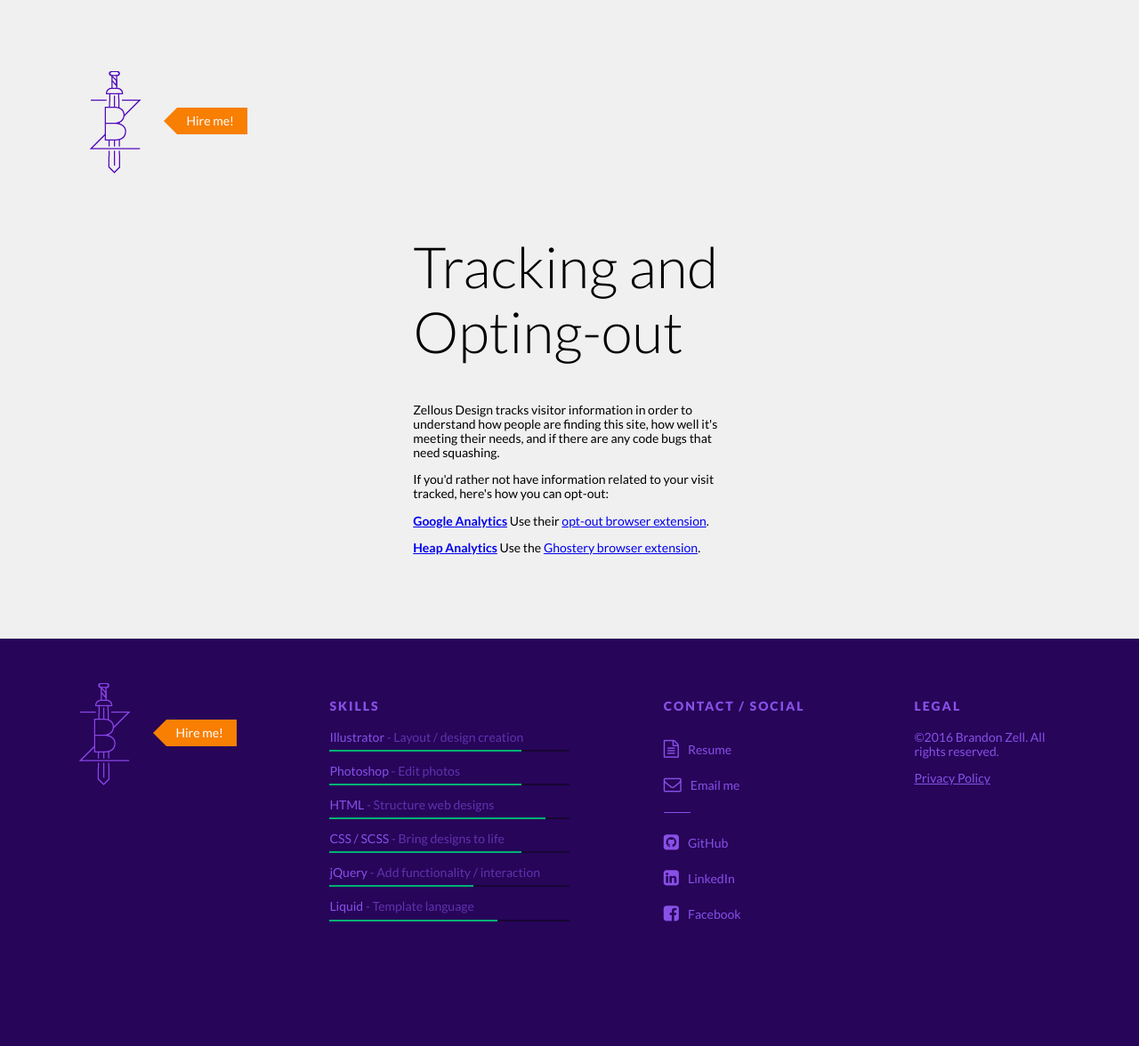
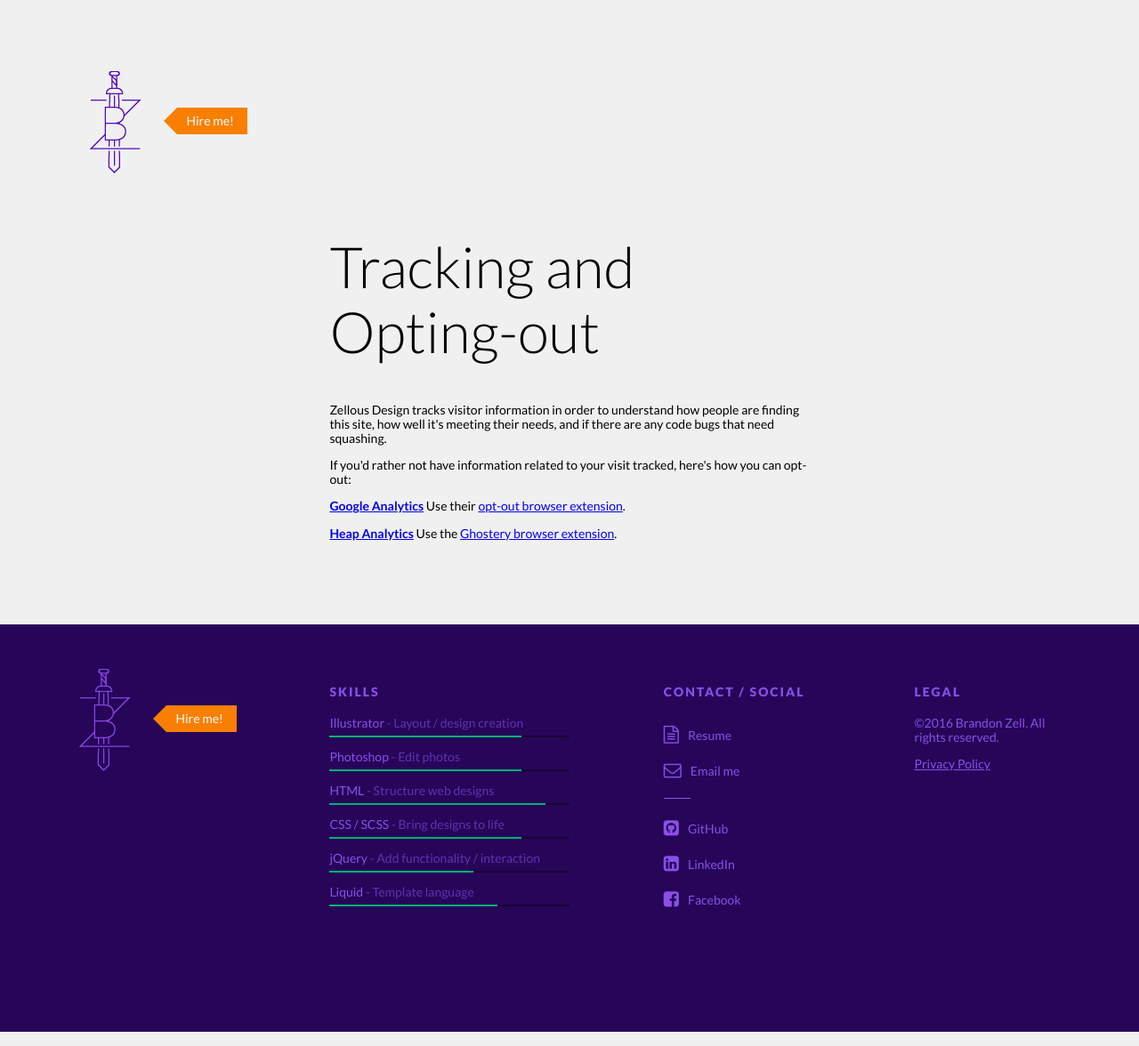
Before and after one commit to bzle/brandonz-me, a Jekyll site: the page built from privacy-policy/index.html, in a window 1280 px wide. Shown: the whole page at 89% size. Built offline with Jekyll 4.4.1, drawn with Linux system fonts in a browser that asks for light colours; nearby versions of some CDN libraries.

Commit message:
Updated '/privacy-policy/index.html' via CloudCannon

```diff
--- a/privacy-policy/index.html
+++ b/privacy-policy/index.html
@@ -7,7 +7,7 @@ page-class: page__privacy-policy
 
 <section class="hero-section">
     <div class="grid grid--center">
-        <div class="grid__item one-third">
+        <div class="grid__item one-half">
                 <h1 class="editable">Tracking and Opting-out</h1>
                 <p class="editable">Zellous Design tracks visitor information in order to understand how people are finding this site, how well it&#39;s meeting their needs, and if there are any code bugs that need squashing.
                 </p>
```
